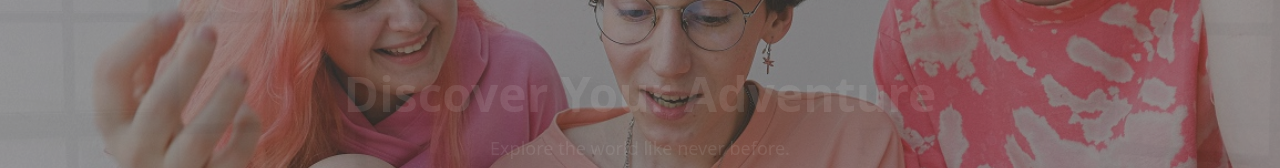
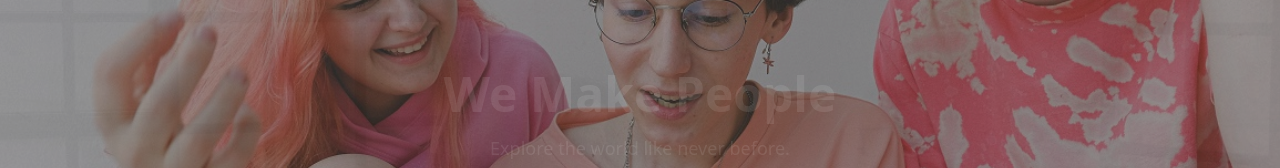
Before and after one commit to MatthewsRicky/shespeaksocial, a Next.js app: page / in a window 1280 px wide. Shown: the part 354-522 px from the top of the page. Built offline with nearby package versions, Linux system fonts and the light colour scheme.

Commit message:
First text

```diff
--- a/app/page.tsx
+++ b/app/page.tsx
@@ -6,7 +6,7 @@ import { motion, AnimatePresence } from "framer-motion";
 const slides = [
 	{
 		image: "/home1-slider1.jpg",
-		title: "Discover Your Adventure",
+		title: "We Make People",
 		subtitle: "Explore the world like never before.",
 	},
 	{
```
